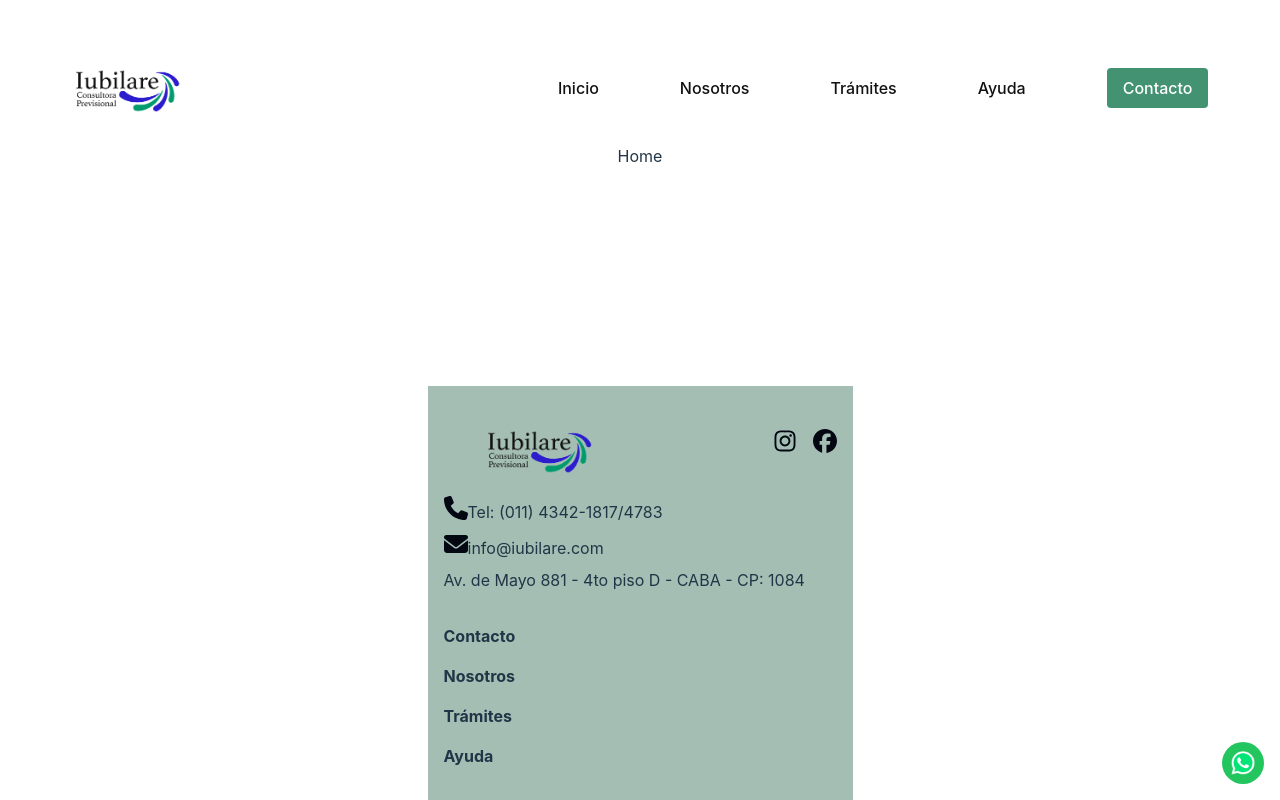
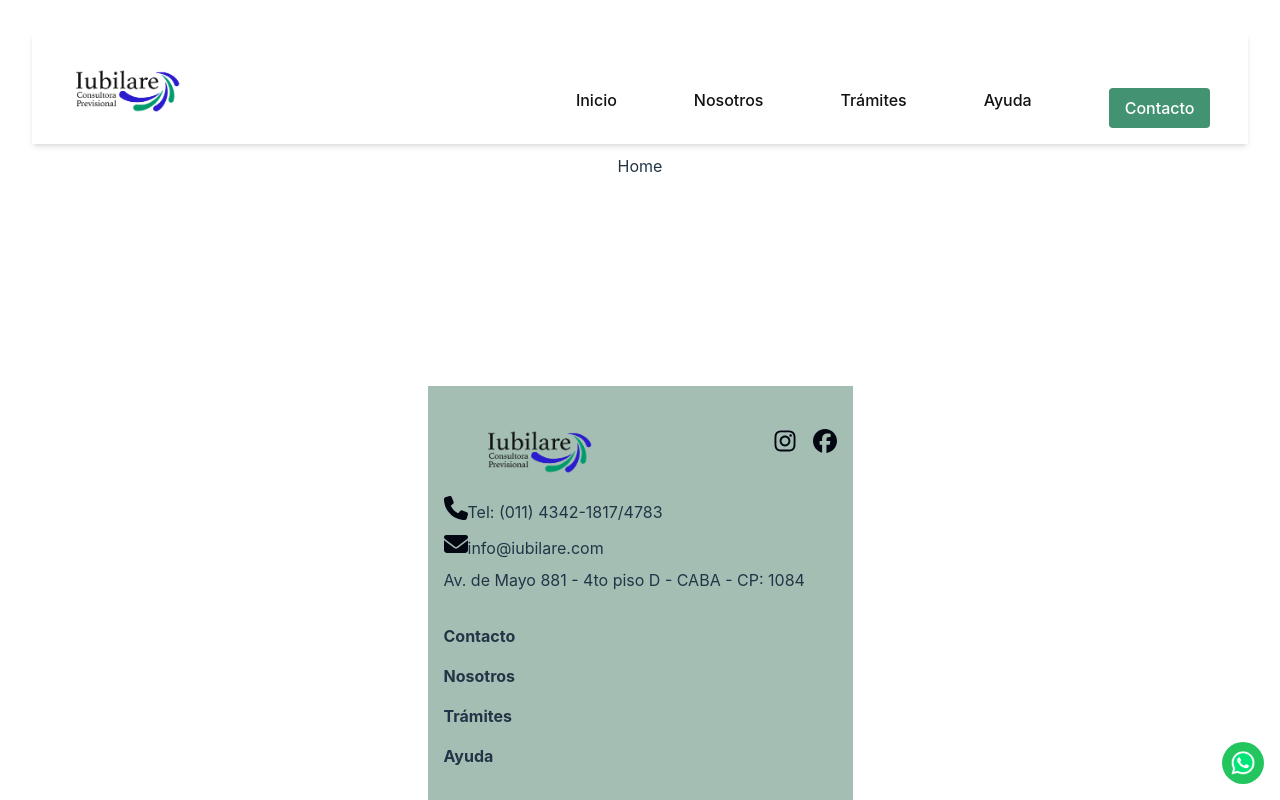
Before and after one commit to FooTalent/iubilare, a React (Vite) app: page / in a window 1280 px wide. Built offline with nearby package versions, Linux system fonts and the light colour scheme.

Commit message:
fix/navbar issues

```diff
--- a/src/components/navbar/Navbar.tsx
+++ b/src/components/navbar/Navbar.tsx
@@ -4,17 +4,15 @@ import { useState } from "react";
 
 export default function Navbar() {
     const [isOpen, setIsOpen] = useState(false);
-
     return (
         <>
-            <div className="flex flex-wrap justify-between w-full h-[64px] md:h-[112px] items-center">
+            <div className="flex flex-wrap justify-between w-full h-[64px] shadow-md md:h-[112px] items-center mb-[10px] md:shadow-md">
                 <div className="flex flex-start w-1/2  text-center items-center md:w-[40%]">
                     <img src="./iubilare_logo.png" alt="" className="w-[107px] text-base md:w-[186px]" />
-                    {/* <h1 className="h-[49px] bg-slate-400  w-[107px] text-base md:w-[186px] md:h-[85px]">logo</h1> */}
                 </div>
-                <div className="w-1/2 md:hidden">
+                <div className="w-1/2 flex justify-end pr-[15px]  md:hidden">
                     <div
-                        className={`ml-auto w-[24px] h-[24px] cursor-pointer transition-transform duration-300 transform ${
+                        className={`w-[24px] h-[24px] cursor-pointer transition-transform duration-300 transform ${
                             isOpen ? "rotate-90" : "-rotate-0"
                         }`}
                     >
@@ -32,25 +30,39 @@ export default function Navbar() {
                     </div>
                 </div>
                 <div
-                className={`w-full md:overflow-visible md:w-[60%] overflow-hidden ${
-                    isOpen ? "transition-height duration-2000 h-auto" : "transition-height duration-2000 h-0"
-                }`}
-            >
-                <ul className="h-full md:flex md:space-x-0.5 md:justify-around items-center">
+                    className={`mt-[10px] w-full md:mt-0 md:overflow-visible md:w-[60%] z-10 ${
+                        isOpen ? "transition-height duration-2000 h-auto" : "transition-height duration-2000 h-0 overflow-hidden"
+                    }`}
+                    >
+                <ul className="flex flex-col justify-around bg-white items-start pl-5 shadow-md h-[178px] md:flex md:flex-row md:h-auto md:shadow-none md:space-x-0.5 md:justify-around   ">
                     <li>
-                        <a href="#">Inicio</a>
+                        <span>
+                            {/* se agregaron las clases active:text-active-green para el color cuando activas el link en version mobile*/}
+                            {/* se agregaron las clases hover:text-inherit para eliminar el violet como color por defecto de los tags a*/}
+                        <a  className="group active:text-active-green hover:text-inherit" href="#">Inicio
+                        <div className="md:bg-active-green md:h-[2.3px] md:w-0 md:group-hover:w-full md:transition-all md:duration-500"></div>
+                        </a>
+                        </span>
+
                     </li>
                     <li>
-                        <a href="#">Nosotros</a>
+                        <a className="group active:text-active-green hover:text-inherit" href="#">Nosotros
+                        <div className="md:bg-active-green md:h-[2.3px] md:w-0 md:group-hover:w-full md:transition-all md:duration-500"></div>
+                        </a>
                     </li>
                     <li>
-                        <a href="#">Trámites</a>
+                        <a className="group active:text-active-green hover:text-inherit" href="#">Trámites
+                        <div className="md:bg-active-green md:h-[2.3px] md:w-0 md:group-hover:w-full md:transition-all md:duration-500"></div>
+                        </a>
+                    </li>
+
+                    <li>
+                        <a className="group active:text-active-green hover:text-inherit" href="#">Ayuda
+                        <div className="md:bg-active-green md:h-[2.3px] md:w-0 md:group-hover:w-full md:transition-all md:duration-500"></div>
+                        </a>
                     </li>
                     <li>
-                        <a href="#">Ayuda</a>
-                    </li>
-                    <li>
-                        <a className="md:inline-block md:py-2 md:px-4 md:bg-button-green md:text-white md:rounded" href="#">Contacto</a>
+                        <a className="active:text-active-green hover:text-inherit md:inline-block md:py-2 md:px-4 md:bg-button-green md:text-white md:rounded md:hover:bg-button-hover-green md:hover:text-white md:active:bg-active-green" href="#">Contacto</a>
                     </li>
                 </ul>
                 </div>
```
